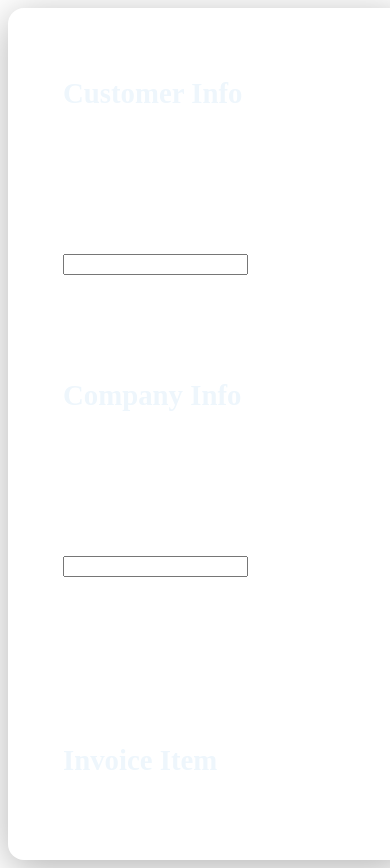
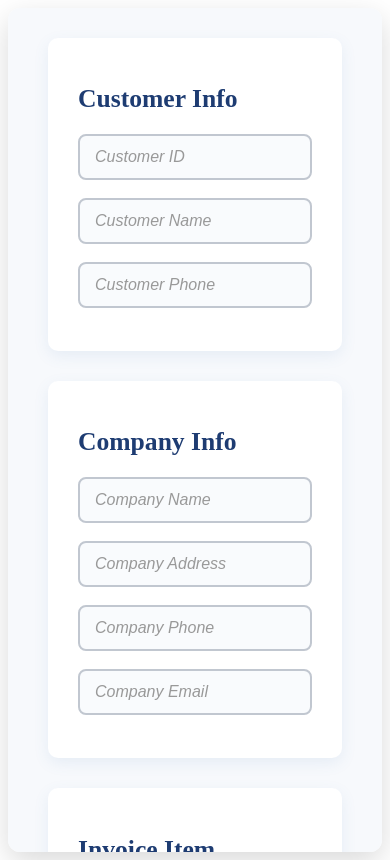
Before and after one commit to UsamaSafder/Invoice-Generate, an Angular app in the folder Invoice/: page /input in a window 390 px wide. Built offline with nearby package versions, Linux system fonts and the light colour scheme.

Commit message:
Update input.css

```diff
--- a/Invoice/src/app/input/input.css
+++ b/Invoice/src/app/input/input.css
@@ -7,240 +7,192 @@ body, html {
   display: flex;
   justify-content: center;
   align-items: center;
+  padding: 20px;
+  box-sizing: border-box;
   color: #222;
 }
 
-/* Allow scroll if form grows taller */
+/* === FORM CONTAINER === */
 .invoice-form {
-  background: rgba(255, 255, 255, 0.12);
-  backdrop-filter: blur(14px);
-  -webkit-backdrop-filter: blur(14px);
-  border-radius: 16px;
-  box-shadow: 0 8px 40px rgba(0, 0, 0, 0.3);
-  width: 480px;
-  max-width: 90vw;
+  background: #f7f9fc; /* solid light background for clarity */
+  border-radius: 12px;
+  box-shadow: 0 10px 30px rgba(0, 0, 0, 0.15);
+  max-width: 900px;
+  width: 100%;
+  padding: 30px 40px;
+  box-sizing: border-box;
+  overflow-y: auto;
   max-height: 90vh;
-  padding: 30px 40px 40px 40px;
-  overflow-y: auto;
+  display: grid;
+  grid-template-columns: repeat(2, 1fr);
+  grid-gap: 30px;
+}
+
+/* === FORM BLOCKS (sections) === */
+.form-block {
+  background: #fff;
+  padding: 25px 30px;
+  border-radius: 10px;
+  box-shadow: 0 5px 15px rgba(80, 130, 190, 0.1);
   display: flex;
   flex-direction: column;
-  user-select: none;
-  transition: box-shadow 0.3s ease;
+  grid-column: span 2; /* full width by default */
 }
 
-.invoice-form:hover {
-  box-shadow: 0 12px 60px rgba(0, 0, 0, 0.5);
+.customer-info,
+.company-info,
+.invoice-item,
+.payment-info {
+  grid-column: span 2;
 }
 
-/* === FORM BLOCKS === */
-.form-block {
-  background: rgba(255, 255, 255, 0.2);
-  border-radius: 14px;
-  padding: 25px 30px;
-  margin-bottom: 30px;
-  box-shadow: inset 0 0 10px rgba(255, 255, 255, 0.12);
-  transition: background-color 0.3s ease;
+/* Place two inputs side by side inside each section except invoice-item which is grid-column: 2 */
+.customer-info .input-box,
+.company-info .input-box,
+.payment-info .input-box {
+  flex: 1 1 48%;
+  margin-bottom: 15px;
 }
 
-.form-block:hover {
-  background: rgba(255, 255, 255, 0.3);
-  box-shadow: inset 0 0 15px rgba(255, 255, 255, 0.2);
+.invoice-item .input-box {
+  margin-bottom: 15px;
+  width: 100%;
+}
+
+/* Exception: place two inputs in one row for Customer Info and Company Info */
+.customer-info,
+.company-info {
+  display: flex;
+  flex-wrap: wrap;
+  gap: 15px 20px;
+}
+
+.payment-info {
+  display: flex;
+  flex-wrap: wrap;
+  gap: 15px 20px;
 }
 
 /* === HEADINGS === */
 h1 {
-  font-size: 1.8rem;
+  font-size: 1.6rem;
   font-weight: 700;
-  margin-bottom: 18px;
-  color: #eef6fc;
-  text-shadow: 0 0 6px rgba(255,255,255,0.6);
-  user-select: none;
-}
-
-h3 {
-  color: #cce7ff;
-  font-weight: 600;
-  margin-bottom: 12px;
+  margin-bottom: 20px;
+  color: #1e3c72;
   user-select: none;
 }
 
 /* === INPUT FIELDS === */
 input[type="text"],
 input[type="number"],
+input[type="tel"],
 input[type="email"],
 input[type="date"] {
   width: 100%;
   padding: 12px 15px;
-  margin-bottom: 18px;
-  border: 2px solid rgba(255,255,255,0.4);
-  border-radius: 10px;
   font-size: 1rem;
   font-weight: 500;
-  background: rgba(255,255,255,0.25);
+  border: 2px solid #c1c7d0;
+  border-radius: 8px;
+  background: #f9fbfd;
   color: #1a1a1a;
-  transition:
-    border-color 0.25s ease,
-    background-color 0.3s ease,
-    box-shadow 0.3s ease;
-  outline-offset: 3px;
+  box-sizing: border-box;
+  transition: border-color 0.25s ease, box-shadow 0.25s ease;
 }
 
 input::placeholder {
-  color: rgba(255, 255, 255, 0.7);
+  color: #999;
   font-style: italic;
-  transition: opacity 0.3s ease;
 }
 
 input:focus {
-  border-color: #50a7c2;
-  background: rgba(255, 255, 255, 0.85);
-  box-shadow: 0 0 10px rgba(80, 167, 194, 0.8);
+  border-color: #2a5298;
+  box-shadow: 0 0 8px rgba(42, 82, 152, 0.5);
   outline: none;
 }
 
-input:focus::placeholder {
-  opacity: 0.3;
-}
-
-/* Hover effect for inputs */
 input:hover:not(:focus) {
-  border-color: #88c7e8;
-  background: rgba(255, 255, 255, 0.45);
+  border-color: #5678b9;
 }
 
 /* === BUTTONS === */
 button {
-  padding: 12px 26px;
-  border-radius: 12px;
-  border: none;
+  padding: 12px 28px;
   font-size: 1rem;
   font-weight: 700;
+  border-radius: 10px;
+  border: none;
   cursor: pointer;
   user-select: none;
-  transition: all 0.3s ease;
-  box-shadow: 0 6px 15px rgba(80, 167, 194, 0.4);
   color: #fff;
-  background: linear-gradient(135deg, #50a7c2, #2a5298);
+  background: linear-gradient(135deg, #1e3c72, #2a5298);
+  box-shadow: 0 8px 18px rgba(30, 60, 114, 0.7);
+  transition: background 0.3s ease, box-shadow 0.3s ease, transform 0.2s ease;
+  align-self: flex-start;
   margin-top: 10px;
-  display: inline-block;
 }
 
-/* Submit button fills full width */
-.submit-btn {
+button[type="submit"] {
+  grid-column: span 2;
   width: 100%;
-  margin-top: 30px;
+  padding: 14px 0;
   font-size: 1.2rem;
-  background: linear-gradient(135deg, #1e3c72, #50a7c2);
-  box-shadow: 0 8px 20px rgba(30, 60, 114, 0.7);
+  background: linear-gradient(135deg, #2a5298, #1e3c72);
+  box-shadow: 0 10px 25px rgba(42, 82, 152, 0.9);
 }
 
-button:hover {
-  background: linear-gradient(135deg, #2a5298, #1e3c72);
-  box-shadow: 0 10px 25px rgba(42, 82, 152, 0.9);
+button:disabled,
+button[disabled] {
+  background: #b0b6c3;
+  cursor: not-allowed;
+  box-shadow: none;
+  transform: none;
+}
+
+button:hover:not(:disabled) {
+  background: linear-gradient(135deg, #355aa8, #244079);
+  box-shadow: 0 12px 30px rgba(42, 82, 152, 1);
   transform: translateY(-2px);
 }
 
-button:active {
+button:active:not(:disabled) {
   transform: translateY(0);
-  box-shadow: 0 6px 15px rgba(30, 60, 114, 0.8);
+  box-shadow: 0 8px 20px rgba(30, 60, 114, 0.8);
 }
 
-/* Special add item button */
-button[type="button"] {
-  background: linear-gradient(135deg, #7dd5c0, #50a7c2);
-  color: #1a1a1a;
-  box-shadow: 0 6px 15px rgba(125, 213, 192, 0.6);
-}
-
-button[type="button"]:hover {
-  background: linear-gradient(135deg, #50a7c2, #2a8bb9);
-  box-shadow: 0 8px 22px rgba(80, 167, 194, 0.8);
-}
-
-/* === ITEMS LIST === */
-.items-list-wrapper {
-  max-height: 140px;
-  overflow-y: auto;
-  background: rgba(255, 255, 255, 0.15);
-  border-radius: 10px;
-  padding: 8px 15px;
-  box-shadow: inset 0 0 12px rgba(255,255,255,0.2);
-  margin-bottom: 15px;
-}
-
-.items-list {
-  list-style: none;
-  padding-left: 0;
-  margin: 0;
-  color: #e0f2ff;
-  font-weight: 600;
-  font-size: 0.95rem;
-}
-
-.items-list li {
-  padding: 6px 8px;
-  border-bottom: 1px solid rgba(255, 255, 255, 0.1);
+/* === ERROR MESSAGES === */
+.error {
+  color: #d93025;
+  font-size: 0.85rem;
+  margin-top: 4px;
   user-select: none;
 }
 
-.items-list li:last-child {
-  border-bottom: none;
-}
-
-/* Scrollbar styling for the items list */
-.items-list-wrapper::-webkit-scrollbar {
-  width: 8px;
-}
-
-.items-list-wrapper::-webkit-scrollbar-track {
-  background: rgba(255, 255, 255, 0.1);
-  border-radius: 10px;
-}
-
-.items-list-wrapper::-webkit-scrollbar-thumb {
-  background: #50a7c2;
-  border-radius: 10px;
-}
-
-/* === LABELS & PARAGRAPHS === */
-label {
-  font-weight: 700;
-  font-size: 1rem;
-  color: #dceefc;
-  margin-bottom: 8px;
-  display: block;
-  user-select: none;
-}
-
-p {
-  font-weight: 600;
-  font-size: 1.1rem;
-  margin: 10px 0 6px 0;
-  color: #d0e7fb;
-  user-select: none;
-}
-
-p strong {
-  color: #a1d4f7;
-}
-
-/* === RESPONSIVE === */
-@media (max-width: 540px) {
+/* === Responsive adjustments === */
+@media (max-width: 860px) {
   .invoice-form {
-    width: 95vw;
-    padding: 20px 25px 30px 25px;
-    max-height: 95vh;
+    grid-template-columns: 1fr;
+    max-height: 100vh;
   }
 
-  input[type="text"],
-  input[type="number"],
-  input[type="email"],
-  input[type="date"] {
-    font-size: 0.95rem;
+  .form-block {
+    grid-column: span 1;
   }
 
-  button, .submit-btn {
-    font-size: 1rem;
-    padding: 10px 20px;
+  .customer-info,
+  .company-info,
+  .payment-info {
+    display: block;
+  }
+
+  .customer-info .input-box,
+  .company-info .input-box,
+  .payment-info .input-box {
+    flex: 1 1 100%;
+    margin-bottom: 18px;
+  }
+
+  button[type="submit"] {
+    grid-column: span 1;
   }
 }
```
